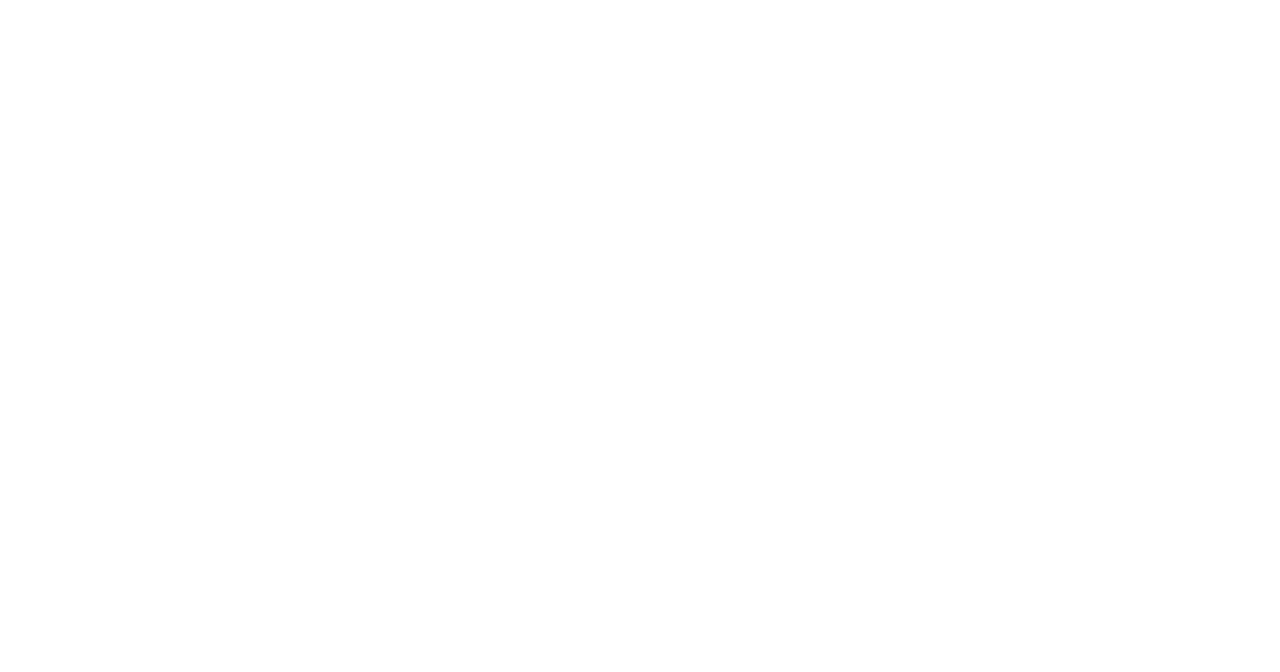
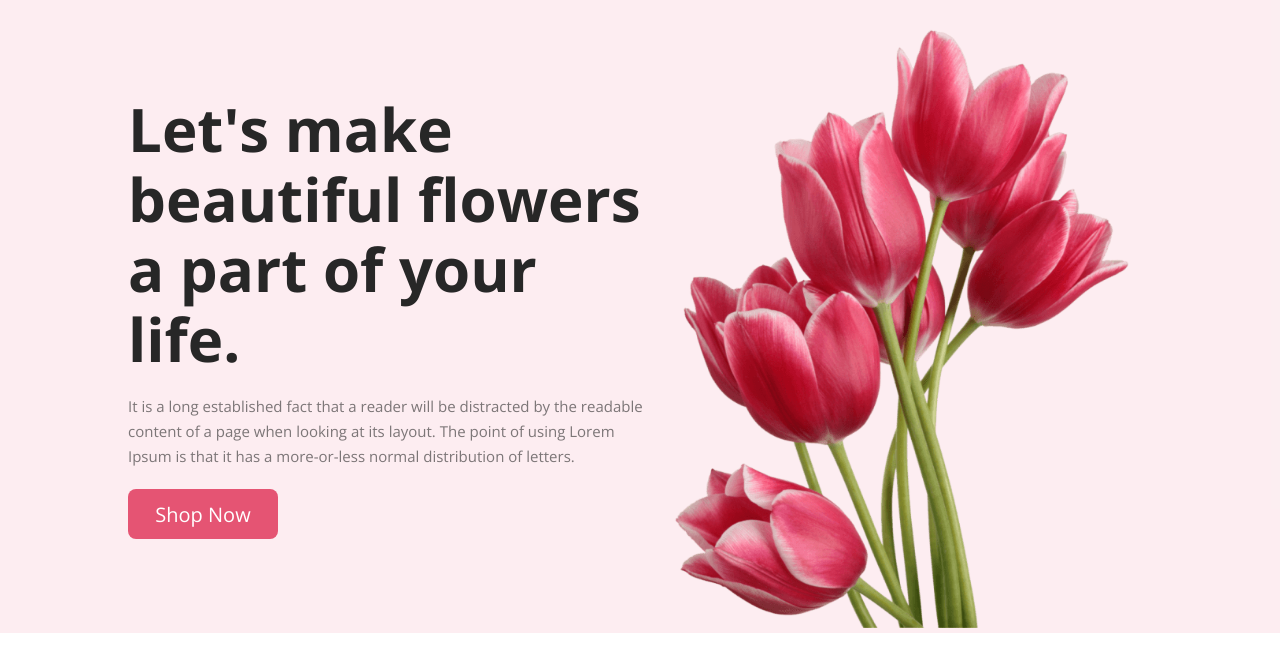
Before and after one commit to 123naim/assignment-flower, a plain HTML site: page index.html in a window 1280 px wide. Drawn offline with nearby package versions, Linux system fonts and the light colour scheme.

Commit message:
header section complate

```diff
--- a/index.html
+++ b/index.html
@@ -14,7 +14,16 @@
 <body>
     <!-- this is header section start here -->
     <header>
-
+        <section class="head-section">
+            <div class="header-info">
+                <h1 class="header-title">Let's make beautiful flowers a part of your life.</h1>
+                <p class="header-description">It is a long established fact that a reader will be distracted by the readable content of a page when looking at its layout. The point of using Lorem Ipsum is that it has a more-or-less normal distribution of letters.</p>
+                <button class="header-btn">Shop Now</button>
+            </div>
+            <div>
+                <img  class="header-img" src="Flower Asset/pngwing 10.png" alt="">
+            </div>
+        </section>
     </header>
 
     <!-- this is main section start here -->
--- a/styles/styel.css
+++ b/styles/styel.css
@@ -1,5 +1,49 @@
-*{
+* {
     margin: 0%;
     padding: 0%;
     font-family: 'Open Sans', sans-serif;
 }
+
+/* header section style start here */
+header {
+    background-color: #E554731A;
+}
+
+.head-section {
+    display: flex;
+    width: 80%;
+    align-items: center;
+    margin: auto;
+    /* height: 100vh; */
+}
+
+.header-title {
+    color: #272727;
+    font-size: 60px;
+    font-weight: 800;
+    line-height: 70px;
+}
+
+.header-description {
+    margin: 20px 0px;
+    color: rgba(39, 39, 39, 0.60);
+    font-size: 15px;
+    font-weight: 400;
+    line-height: 25px;
+}
+
+.header-btn {
+    border-radius: 8px;
+    background: #E55473;
+    width: 150px;
+    height: 50px;
+    border: none;
+    font-size: 20px;
+    color: white;
+}
+
+.header-img {
+    padding-top: 28px;
+    width: 500px;
+    height: 600px;
+}
```
